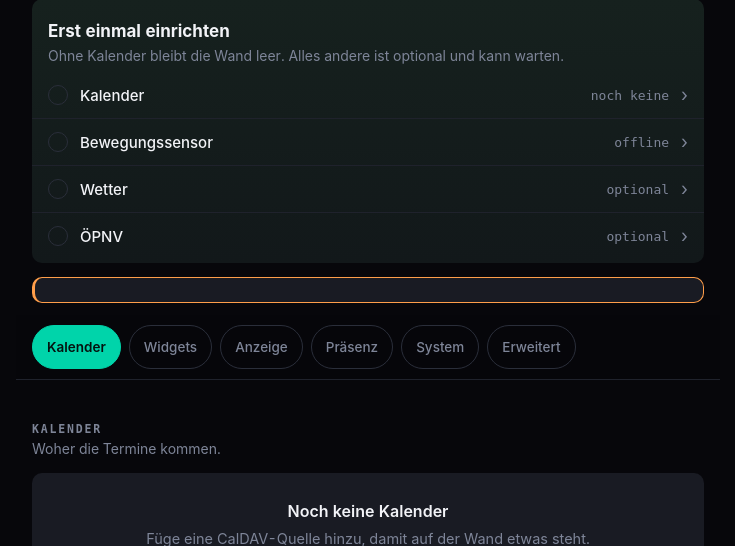
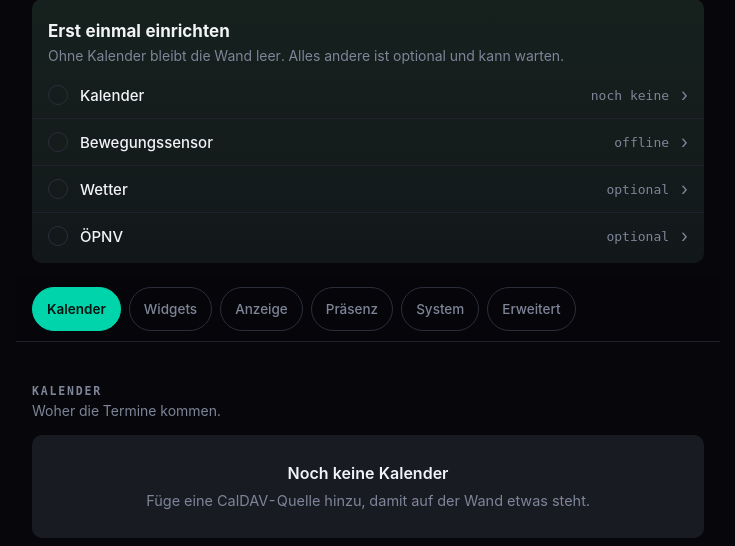
Before and after one commit to ivanzgroot/WallCal2, a Flask app: page /settings in a window 1280 px wide. Shown: the part 99-645 px from the top of the page, without its empty margins (272-1007 px from the left). Run offline with Flask 3, Linux system fonts and the light colour scheme; data comes from the database, SQL or seed files in the repository; data that the repository does not hold is empty.

Commit message:
settings: the override banner must actually hide
.override-banner sets display:flex, which beats the UA stylesheet's
[hidden] { display: none } — author styles win at equal specificity. So the
banner never hid: an empty padded box with an alert-coloured border sat under
the setup card permanently, on every wall whose display is under normal
automatic control, which is all of them.

The trap is already known here — .more[data-needs][hidden] carries the same
guard twenty lines up. The new element did not.

Co-Authored-By: Claude Opus 5 <noreply@anthropic.com>

```diff
--- a/static/css/settings-page.css
+++ b/static/css/settings-page.css
@@ -501,6 +501,10 @@ input[type="range"].conflict::-moz-range-track { background: var(--alert); }
     border-left-width: 3px;
     border-radius: var(--radius);
 }
+/* display:flex would otherwise beat the UA's [hidden] rule, leaving an empty
+   padded box with an alert-coloured border sitting under the setup card
+   forever. Same guard as .more[data-needs][hidden] above. */
+.override-banner[hidden] { display: none; }
 .override-banner b { font-size: 14.5px; color: var(--type-hi); }
 .override-banner span { flex: 1 1 auto; font-size: 13px; color: var(--type-lo); }
 .override-banner .btn { flex: none; }
```
